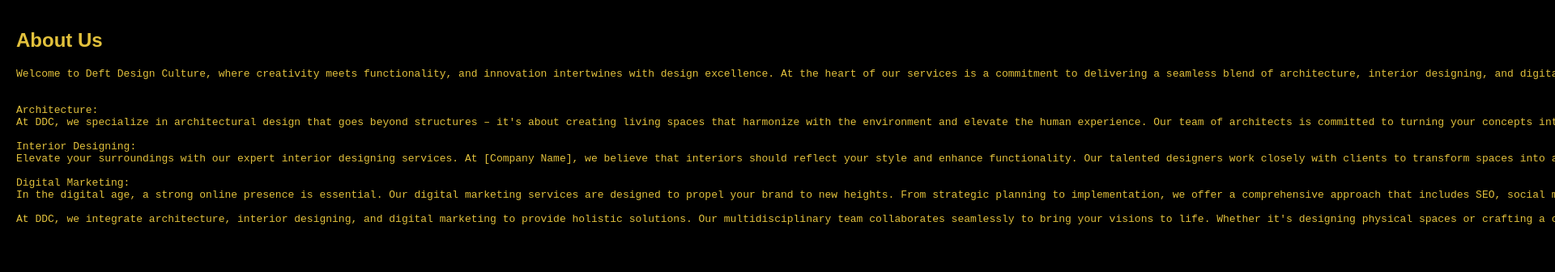
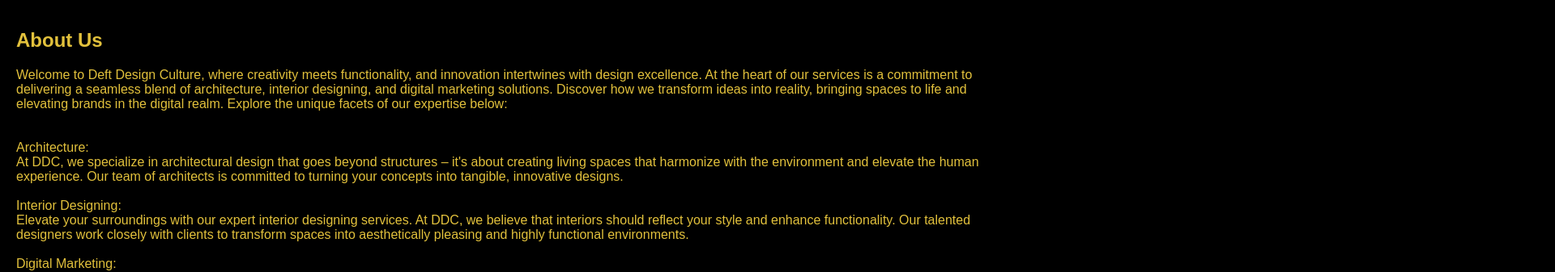
Before and after one commit to theWhiteChamaleon/deftdesignculture, a plain HTML site: page index.html in a window 1280 px wide. Shown: the part 195-532 px from the top of the page at 81% size, 1920 px wide, since content can reach past the window. Drawn offline with Linux system fonts and the light colour scheme.

Commit message:
wrap text

```diff
--- a/script.js
+++ b/script.js
@@ -5,7 +5,7 @@ Architecture:
 At DDC, we specialize in architectural design that goes beyond structures – it's about creating living spaces that harmonize with the environment and elevate the human experience. Our team of architects is committed to turning your concepts into tangible, innovative designs.
 
 Interior Designing:
-Elevate your surroundings with our expert interior designing services. At [Company Name], we believe that interiors should reflect your style and enhance functionality. Our talented designers work closely with clients to transform spaces into aesthetically pleasing and highly functional environments.
+Elevate your surroundings with our expert interior designing services. At DDC, we believe that interiors should reflect your style and enhance functionality. Our talented designers work closely with clients to transform spaces into aesthetically pleasing and highly functional environments.
 
 Digital Marketing:
 In the digital age, a strong online presence is essential. Our digital marketing services are designed to propel your brand to new heights. From strategic planning to implementation, we offer a comprehensive approach that includes SEO, social media management, and engaging content creation. Let [Company Name] be your partner in navigating the digital landscape.
--- a/styles.css
+++ b/styles.css
@@ -1,9 +1,13 @@
-body {
+body,pre {
     font-family: Arial, sans-serif;
     margin: 0;
     padding: 0;
     background-color: black;
     color: rgb(226, 193, 60);
+}
+
+pre {
+    white-space: pre-wrap;
 }
 
 header {
```
